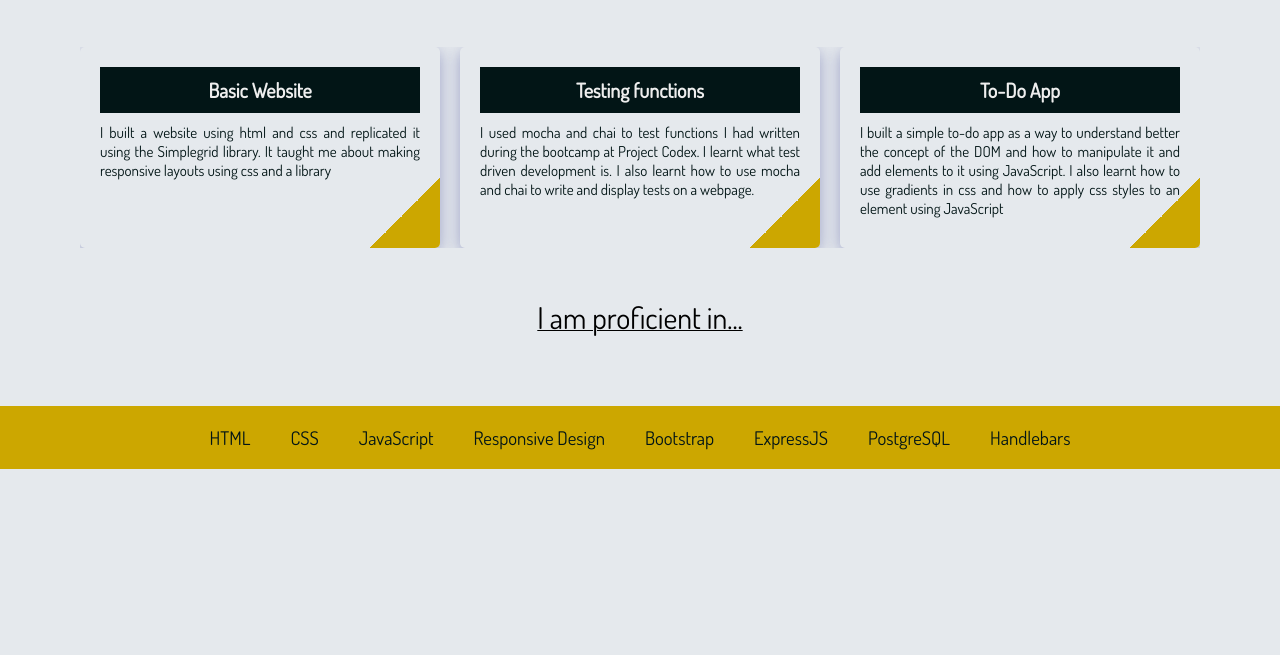
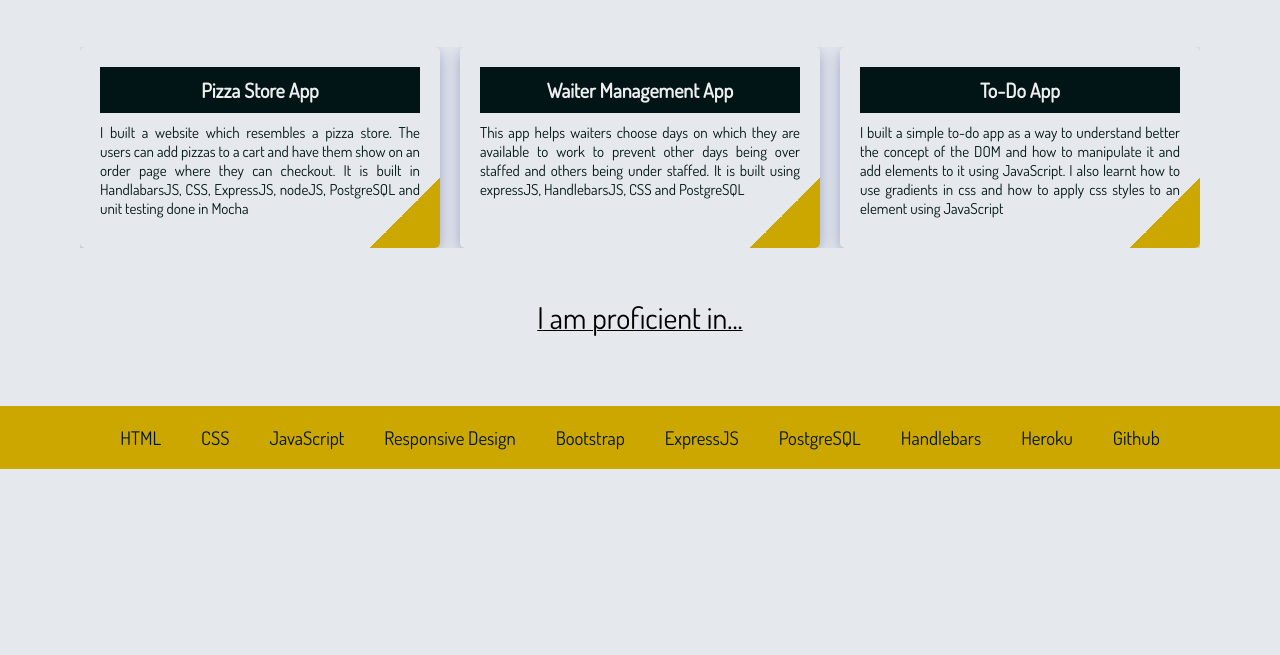
Before and after one commit to mbalindaba01/mbalindaba01.github.io, a website: page index.html in a window 1280 px wide. Shown: the part 661-1316 px from the top of the page. Drawn offline with Linux system fonts and the light colour scheme.

Commit message:
added more skills

```diff
--- a/index.html
+++ b/index.html
@@ -37,17 +37,17 @@
         </section>
         <h2 class="projects">Check out these projects I have worked on</h2>
         <section class="projects">
-            <a href="https://mbalindaba01.github.io/basic-webpage/" class="card">
-                <h3>Basic Website</h3>
-                <p>I built a website using html and css and replicated it using the Simplegrid library. It taught me about making responsive layouts using css and a library</p>
+            <a href="https://pizza-cart-mbali.herokuapp.com/" target="_blank" class="card">
+                <h3>Pizza Store App</h3>
+                <p>I built a website which resembles a pizza store. The users can add pizzas to a cart and have them show on an order page where they can checkout. It is built in HandlabarsJS, CSS, ExpressJS, nodeJS, PostgreSQL and unit testing done in Mocha</p>
                 <div class="misc"></div>
             </a>
-            <a href="https://mbalindaba01.github.io/bootcamp-tests/" class="card">
-                <h3>Testing functions</h3>
-                <p>I used mocha and chai to test functions I had written during the bootcamp at Project Codex. I learnt what test driven development is. I also learnt how to use mocha and chai to write and display tests on a webpage.</p>
+            <a href="https://mbali-waiter-app.herokuapp.com/" target="_blank" class="card">
+                <h3>Waiter Management App</h3>
+                <p>This app helps waiters choose days on which they are available to work to prevent other days being over staffed and others being under staffed. It is built using expressJS, HandlebarsJS, CSS and PostgreSQL</p>
                 <div class="misc"></div>
             </a>
-            <a href="https://mbalindaba01.github.io/To-Do-App-/" class="card">
+            <a href="https://codepen.io/mbalindaba01/full/WVoxPG" target="_blank" class="card">
                 <h3>To-Do App</h3>
                 <p>I built a simple to-do app as a way to understand better the concept of the DOM and how to manipulate it and add elements to it using JavaScript. I also learnt how to use gradients in css and how to apply css styles to an element using JavaScript</p>
                 <div class="misc"></div>
@@ -64,6 +64,8 @@
                 <li>ExpressJS</li>
                 <li>PostgreSQL</li>
                 <li>Handlebars</li>
+                <li>Heroku</li>
+                <li>Github</li>
             </ul>
         </section>
         <section class="articles">
```
